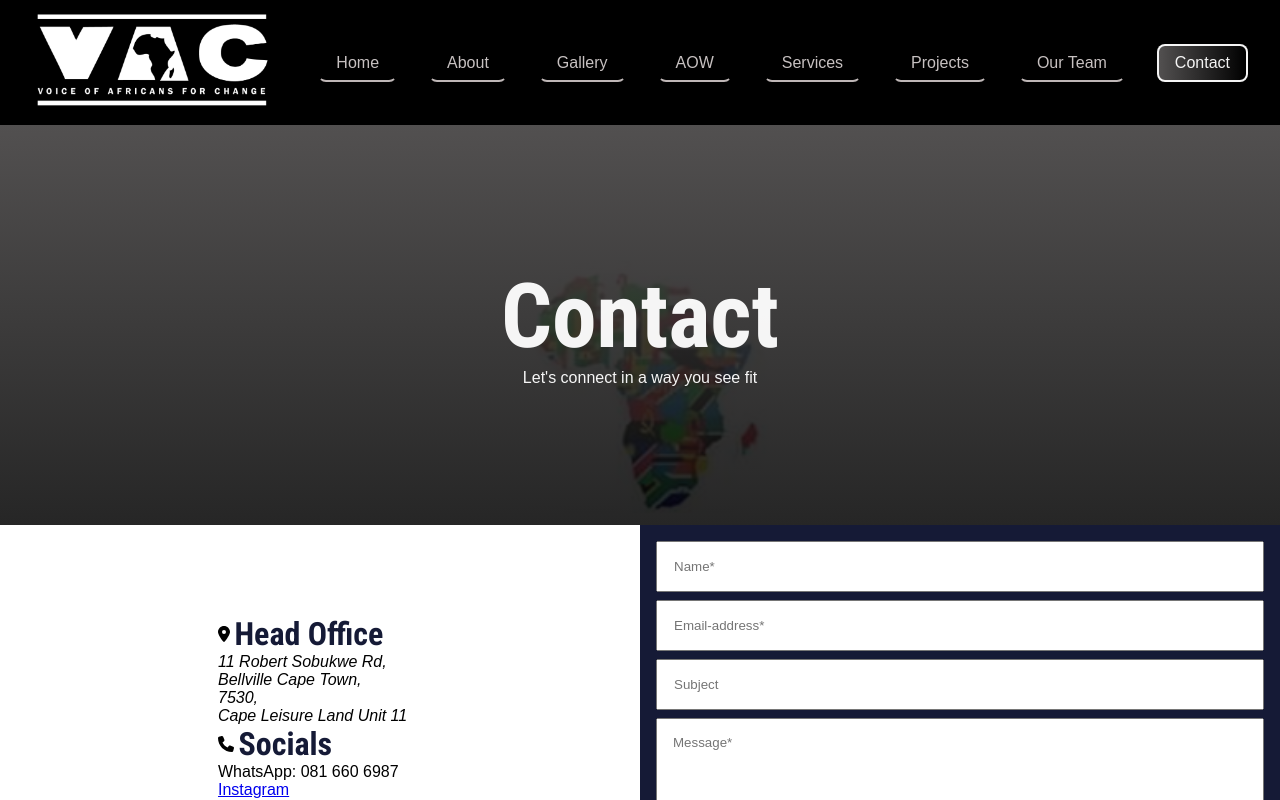
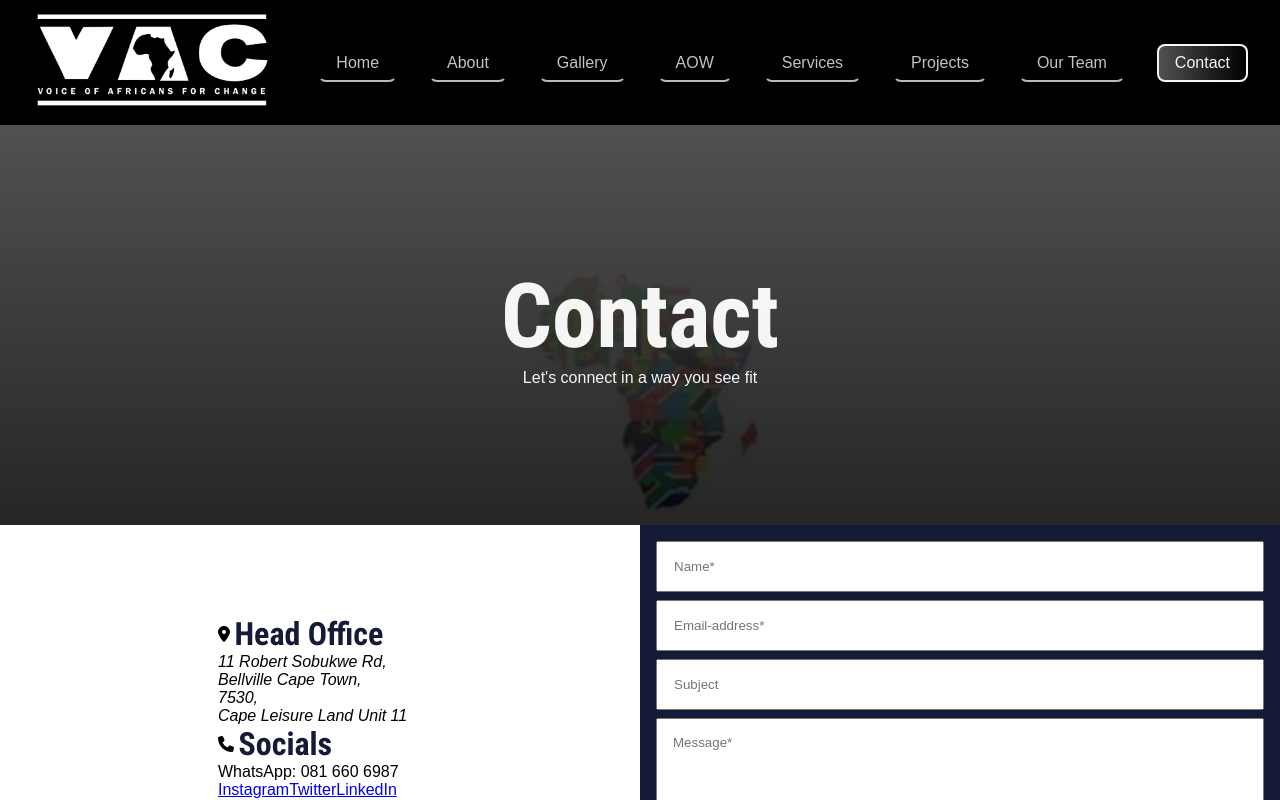
Before and after one commit to Olivier-Kango/VAC, a React (Vite) app: page /Contact in a window 1280 px wide. Shown: the top 800 px of the page. Built offline with nearby package versions, Linux system fonts and the light colour scheme.

Commit message:
Update Contact.jsx

```diff
--- a/src/pages/contact-us/Contact.jsx
+++ b/src/pages/contact-us/Contact.jsx
@@ -43,7 +43,9 @@ const Contact = () => {
                 <h1>Socials</h1>
               </span>
               <p>WhatsApp: 081 660 6987</p>
-              <a href="https://instagram.com/voicesofafrican4change?igshid=MzRlODBiNWFlZA==">Instagram</a>
+              <a href="https://instagram.com/voicesofafrican4change?igshid=MzRlODBiNWFlZA==" target="_blank">Instagram</a>
+            <a href="https://twitter.com/VAfrican4Change">Twitter</a>
+              <a href="https://www.linkedin.com/in/voices-of-african-for-change-a34179295/" target="_blank">LinkedIn</a>
             </div>
 
             <div className="contact_item">
```
